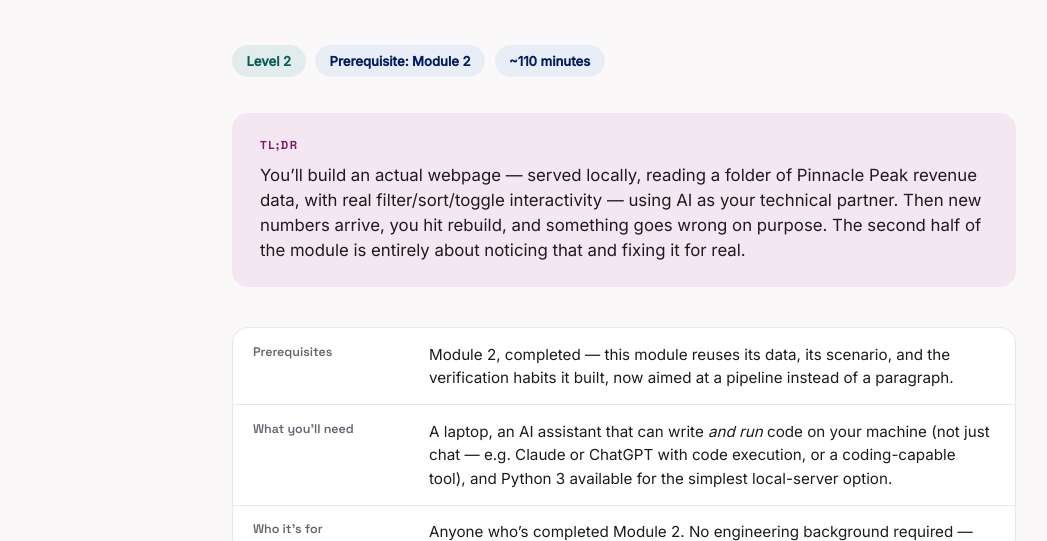
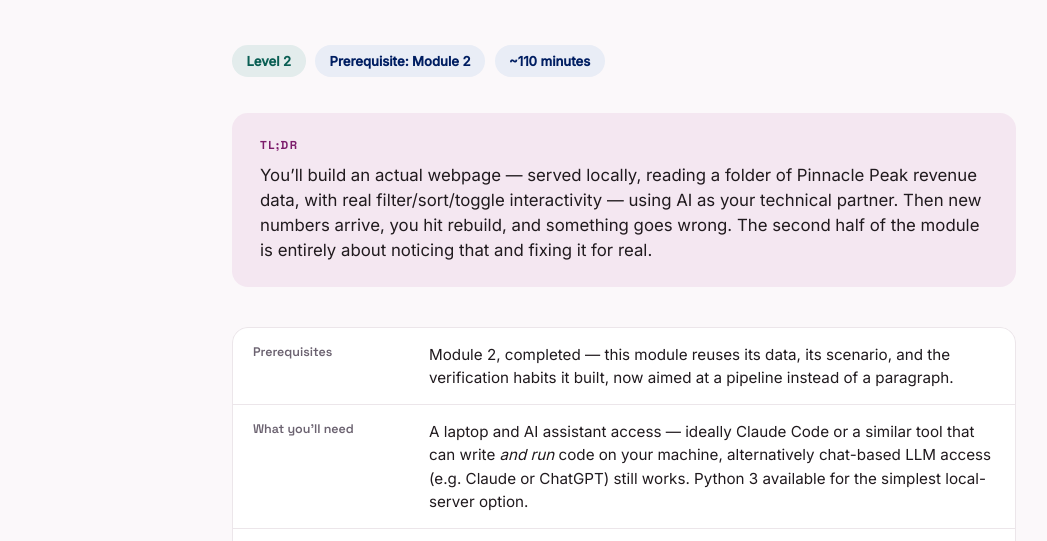
Before and after one commit to Tomas-Malik/CTC_S26_v2, a plain HTML site: page module-3.html in a window 1280 px wide. Shown: the part 409-950 px from the top of the page, without its empty margins (16-1063 px from the left). Drawn offline with Linux system fonts and the light colour scheme.

Commit message:
Module 3: trim TL;DR spoiler wording, update AI-assistant requirement to lead with Claude Code

```diff
--- a/module-3.html
+++ b/module-3.html
@@ -34,7 +34,7 @@
 
   <div class="tldr-callout">
     <p class="tldr-label">TL;DR</p>
-    <p>You&rsquo;ll build an actual webpage &mdash; served locally, reading a folder of Pinnacle Peak revenue data, with real filter/sort/toggle interactivity &mdash; using AI as your technical partner. Then new numbers arrive, you hit rebuild, and something goes wrong on purpose. The second half of the module is entirely about noticing that and fixing it for real.</p>
+    <p>You&rsquo;ll build an actual webpage &mdash; served locally, reading a folder of Pinnacle Peak revenue data, with real filter/sort/toggle interactivity &mdash; using AI as your technical partner. Then new numbers arrive, you hit rebuild, and something goes wrong. The second half of the module is entirely about noticing that and fixing it for real.</p>
   </div>
 
   <div class="module-meta">
@@ -44,7 +44,7 @@
     </div>
     <div class="meta-row">
       <span class="meta-label">What you&rsquo;ll need</span>
-      <span class="meta-value">A laptop, an AI assistant that can write <em>and run</em> code on your machine (not just chat &mdash; e.g. Claude or ChatGPT with code execution, or a coding-capable tool), and Python 3 available for the simplest local-server option.</span>
+      <span class="meta-value">A laptop and AI assistant access &mdash; ideally Claude Code or a similar tool that can write <em>and run</em> code on your machine, alternatively chat-based LLM access (e.g. Claude or ChatGPT) still works. Python 3 available for the simplest local-server option.</span>
     </div>
     <div class="meta-row">
       <span class="meta-label">Who it&rsquo;s for</span>
```
